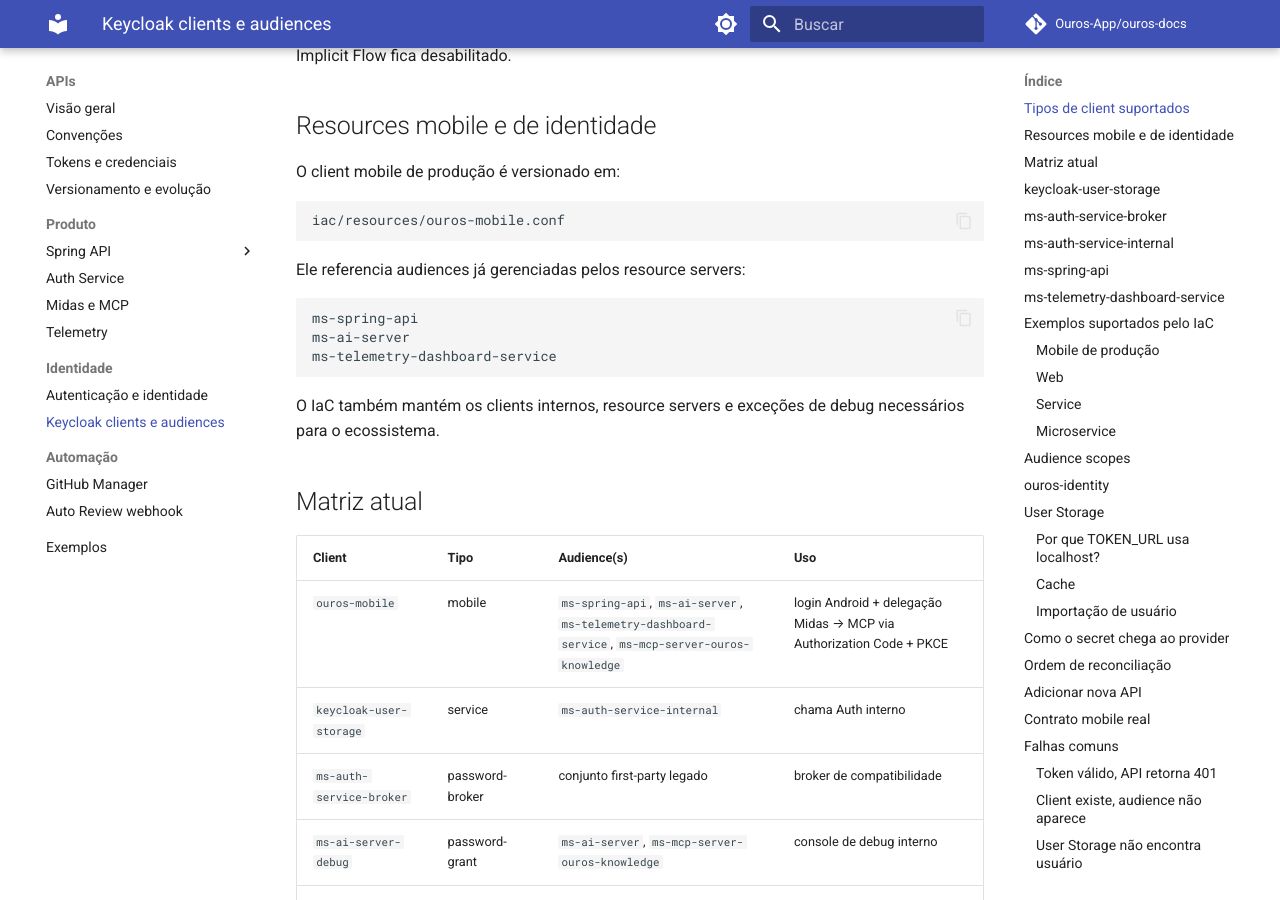
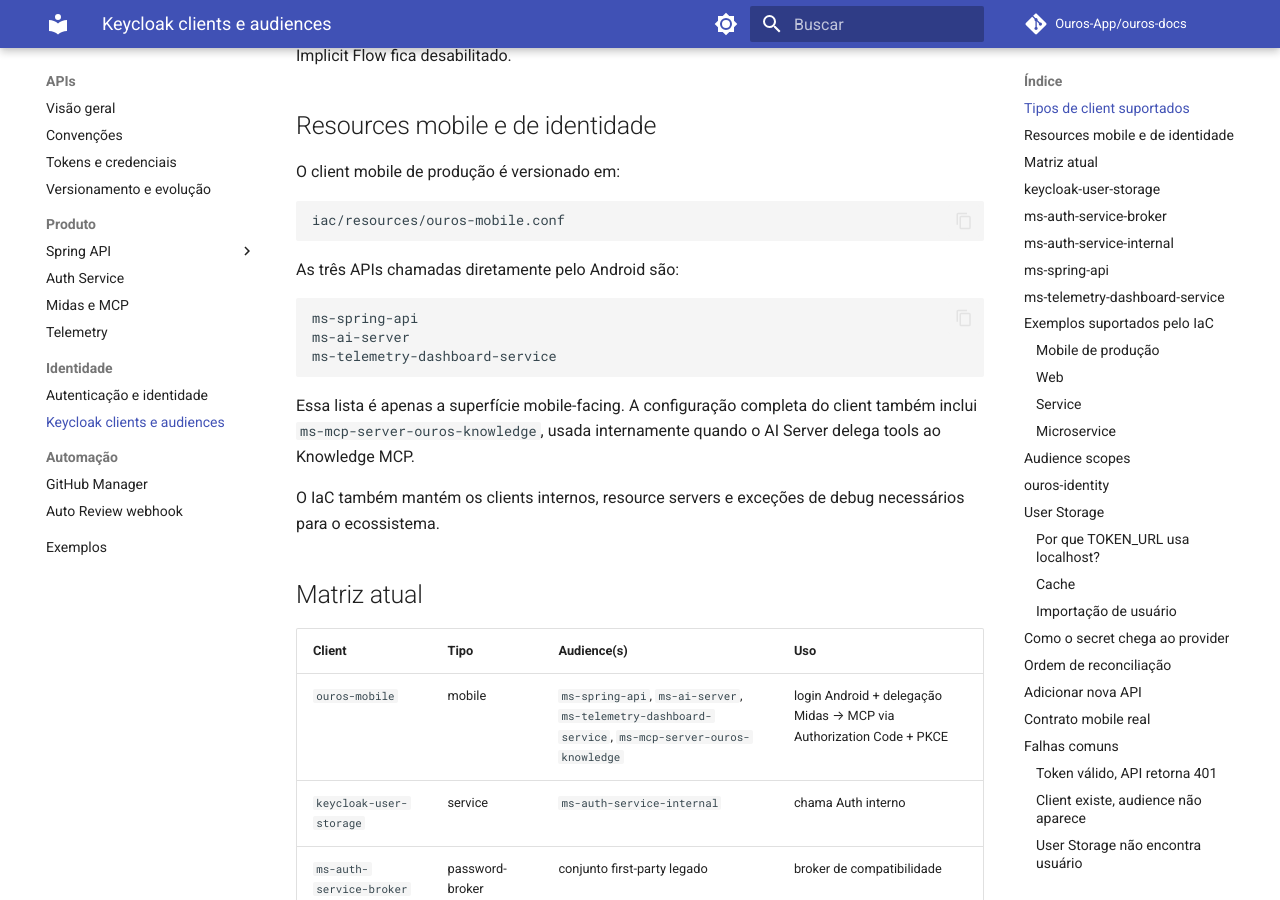
Before and after one commit to Ouros-App/ouros-docs, an MkDocs documentation site: the page built from docs/apis/keycloak-clients.md, in a window 1280 px wide and 900 px high, scrolled down 694 px. Built offline with MkDocs 1.6.1 and Material for MkDocs 9.7.7, drawn with Linux system fonts in a browser that asks for light colours; comment, search, counter and statistics services are not loaded.

Commit message:
docs: clarify mobile-facing audiences

````diff
--- a/docs/apis/keycloak-clients.md
+++ b/docs/apis/keycloak-clients.md
@@ -25,13 +25,15 @@
 iac/resources/ouros-mobile.conf
 ```
 
-Ele referencia audiences já gerenciadas pelos resource servers:
+As três APIs chamadas diretamente pelo Android são:
 
 ```text
 ms-spring-api
 ms-ai-server
 ms-telemetry-dashboard-service
 ```
+
+Essa lista é apenas a superfície mobile-facing. A configuração completa do client também inclui `ms-mcp-server-ouros-knowledge`, usada internamente quando o AI Server delega tools ao Knowledge MCP.
 
 O IaC também mantém os clients internos, resource servers e exceções de debug necessários para o ecossistema.
 
````
